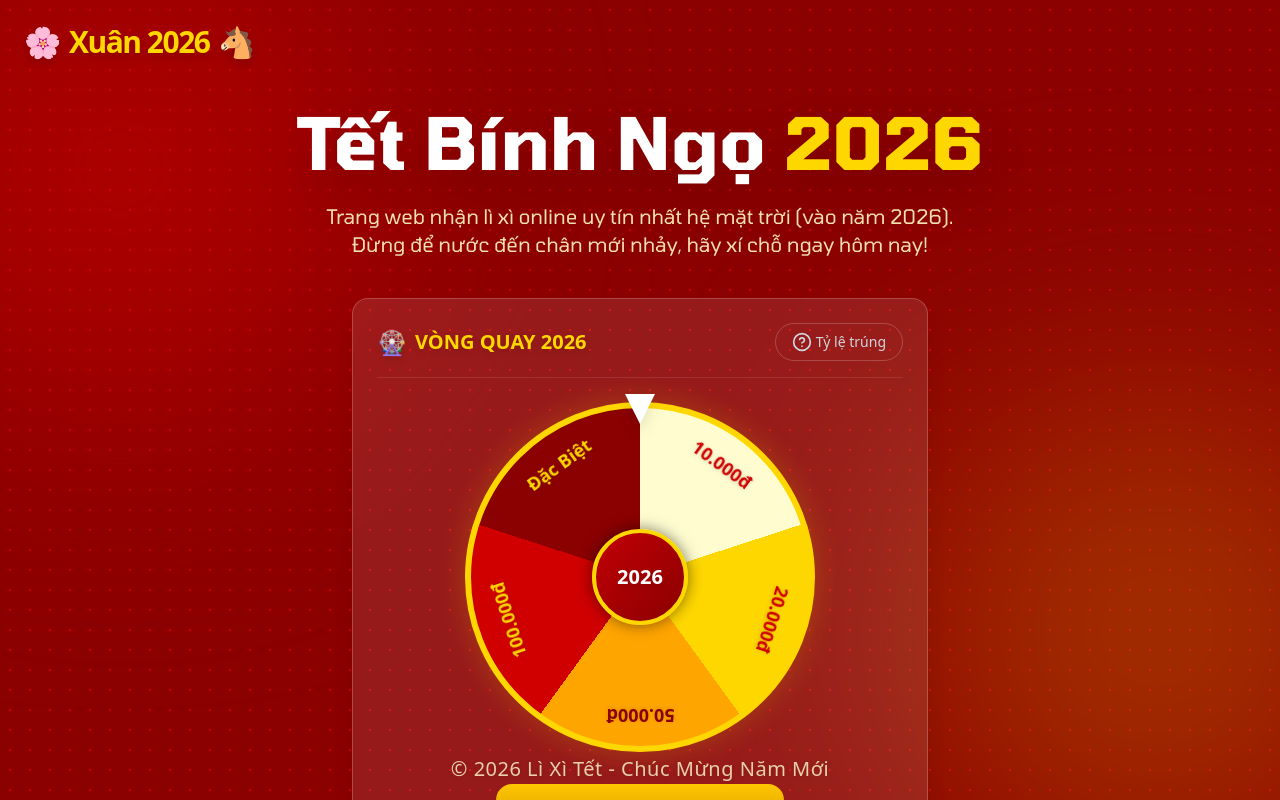
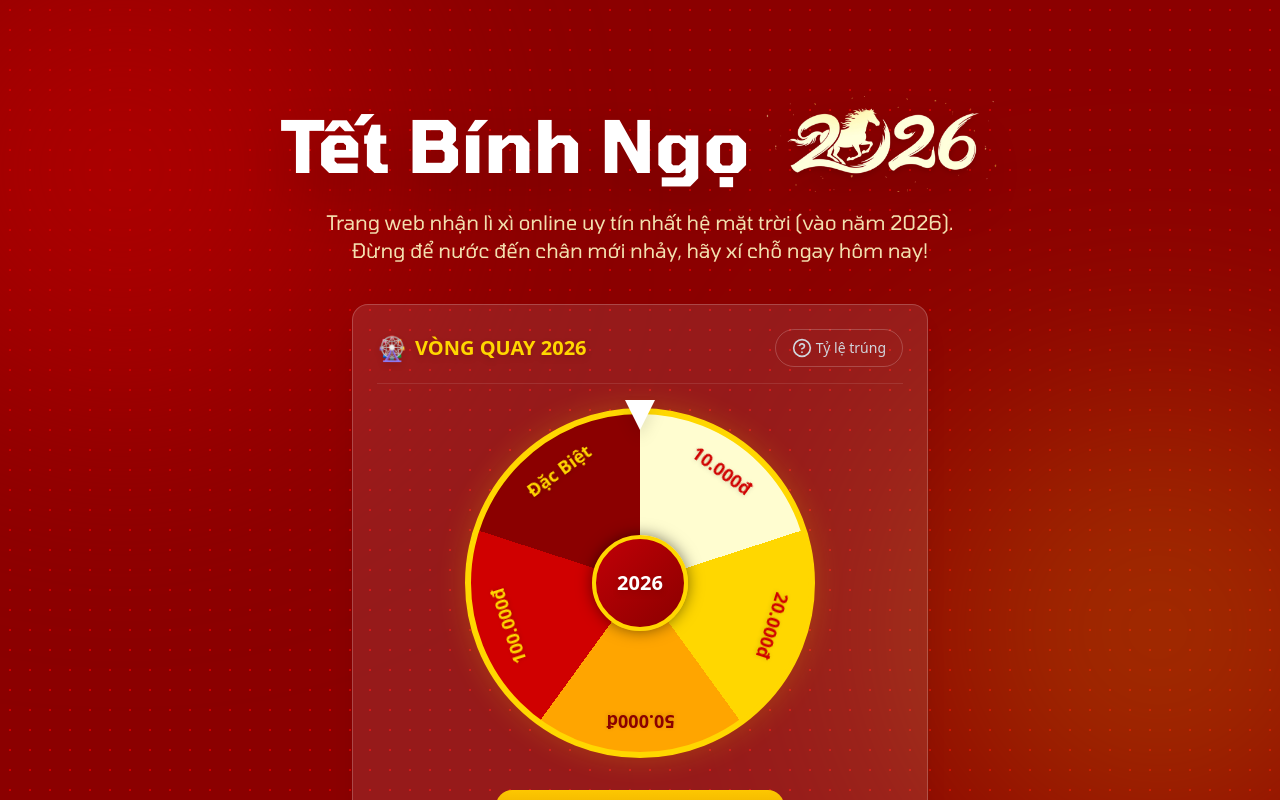
Before and after one commit to dangminhtai/sharelixi, a React (Vite) app: page / in a window 1280 px wide. Shown: the top 800 px of the page. Built offline with nearby package versions, Linux system fonts and the light colour scheme.

Commit message:
chore(ui): polish footer positioning, header content, and replace 2026 text with image

```diff
--- a/src/App.tsx
+++ b/src/App.tsx
@@ -2,6 +2,7 @@ import { useState } from 'react';
 import { MainLayout } from '@/components/layout/MainLayout';
 import { Countdown } from '@/components/features/Countdown';
 import { LuckyWheel } from '@/components/features/LuckyWheel';
+import img2026 from '@/assets/images/2026.png';
 
 function App() {
   // Tet 2026 (Year of the Horse) is on Feb 17, 2026
@@ -13,8 +14,13 @@ function App() {
     <MainLayout>
       <div className="text-center w-full max-w-4xl mx-auto z-10">
         <div className="mb-10 animate-fade-in-up">
-          <h1 className="text-4xl md:text-7xl font-extrabold mb-4 leading-tight text-white drop-shadow-2xl font-tomorrow">
-            Tết Bính Ngọ <span className="text-tet-gold">2026</span>
+          <h1 className="text-4xl md:text-7xl font-extrabold mb-4 leading-tight text-white drop-shadow-2xl font-tomorrow flex items-center justify-center gap-3 md:gap-4 flex-wrap">
+            <span>Tết Bính Ngọ</span>
+            <img
+              src={img2026}
+              alt="2026"
+              className="h-12 md:h-24 object-contain inline-block drop-shadow-md hover:scale-105 transition-transform duration-300"
+            />
           </h1>
           <p className="text-lg md:text-xl text-yellow-100 max-w-2xl mx-auto opacity-90 font-tomorrow">
             Trang web nhận lì xì online uy tín nhất hệ mặt trời (vào năm 2026).
--- a/src/components/layout/Footer.tsx
+++ b/src/components/layout/Footer.tsx
@@ -1,6 +1,6 @@
 export const Footer = () => {
     return (
-        <footer className="fixed bottom-0 left-0 right-0 p-4 text-center z-50 w-full">
+        <footer className="w-full p-4 pb-8 text-center z-10 relative mt-auto">
             <p className="text-tet-cream/80 font-medium tracking-wide drop-shadow-sm" style={{ fontSize: 'clamp(1rem, 3vw, 1.25rem)' }}>
                 © 2026 Lì Xì Tết - Chúc Mừng Năm Mới
             </p>
--- a/src/components/layout/Header.tsx
+++ b/src/components/layout/Header.tsx
@@ -1,11 +1,7 @@
 export const Header = () => {
     return (
         <header className="fixed top-0 left-0 right-0 p-6 flex justify-between items-center z-50 transition-all duration-300">
-            <div className="text-2xl md:text-3xl font-bold text-tet-gold drop-shadow-lg flex items-center gap-2">
-                <span>🌸</span>
-                <span className="tracking-tighter">Xuân 2026</span>
-                <span>🐴</span>
-            </div>
+            {/* Header content removed as requested */}
             <nav>
                 {/* Navigation items can go here */}
             </nav>
```
